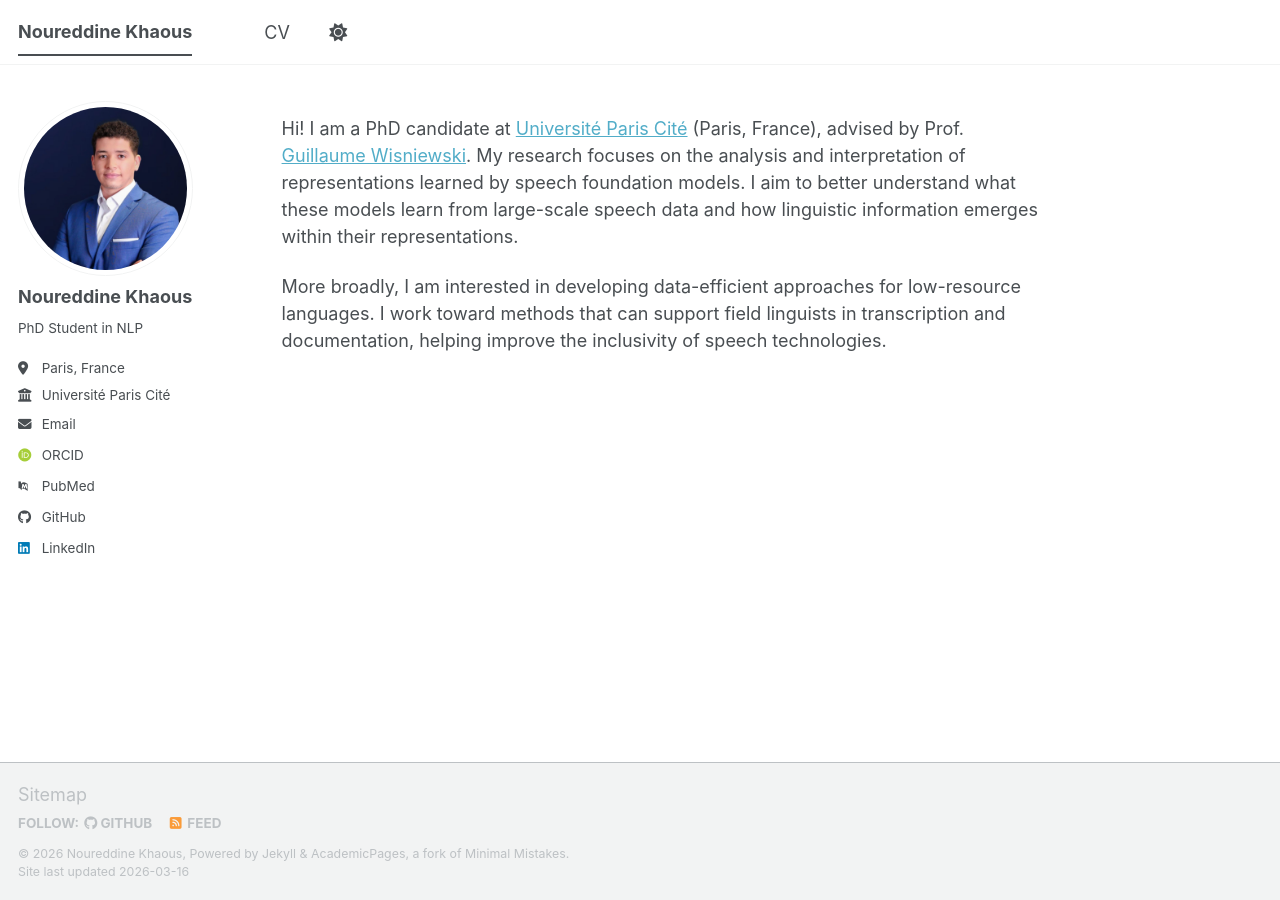
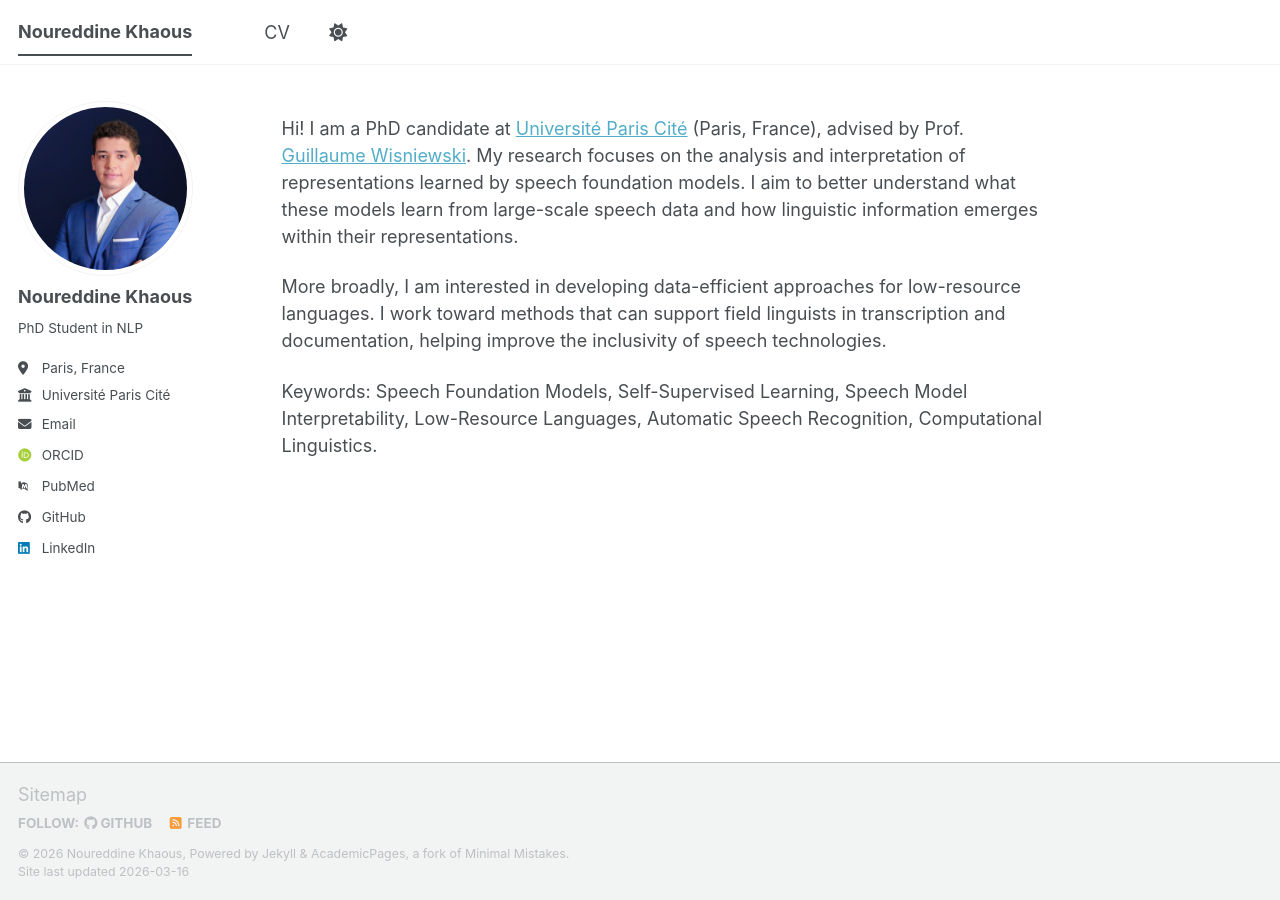
Before and after one commit to khaous-noureddine/khaous-noureddine.github.io, a Jekyll site: the page built from _pages/about.md, in a window 1280 px wide. Built offline with Jekyll 4.4.1, drawn with Linux system fonts in a browser that asks for light colours; some web fonts are replaced; a script bundle is joined from its source files by our own code; library files that are not in the unit come from our copies.

Commit message:
changed the description

```diff
--- a/_pages/about.md
+++ b/_pages/about.md
@@ -10,3 +10,6 @@ redirect_from:
 Hi! I am a PhD candidate at <a href="https://u-paris.fr/">Université Paris Cité</a> (Paris, France), advised by Prof. <a href="https://gw17.github.io/">Guillaume Wisniewski</a>. My research focuses on the analysis and interpretation of representations learned by speech foundation models. I aim to better understand what these models learn from large-scale speech data and how linguistic information emerges within their representations.
 
 More broadly, I am interested in developing data-efficient approaches for low-resource languages. I work toward methods that can support field linguists in transcription and documentation, helping improve the inclusivity of speech technologies.
+
+
+Keywords: Speech Foundation Models, Self-Supervised Learning, Speech Model Interpretability, Low-Resource Languages, Automatic Speech Recognition, Computational Linguistics.
```
